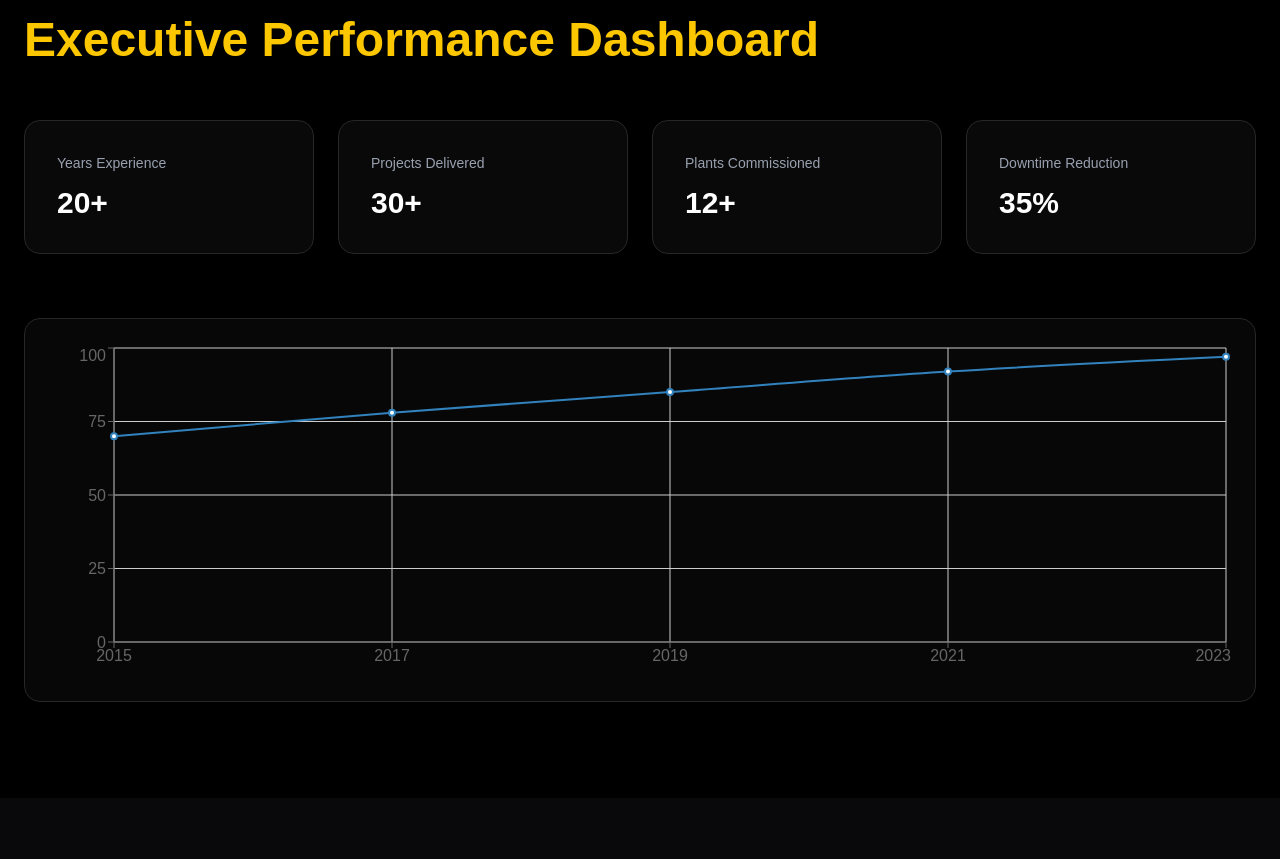
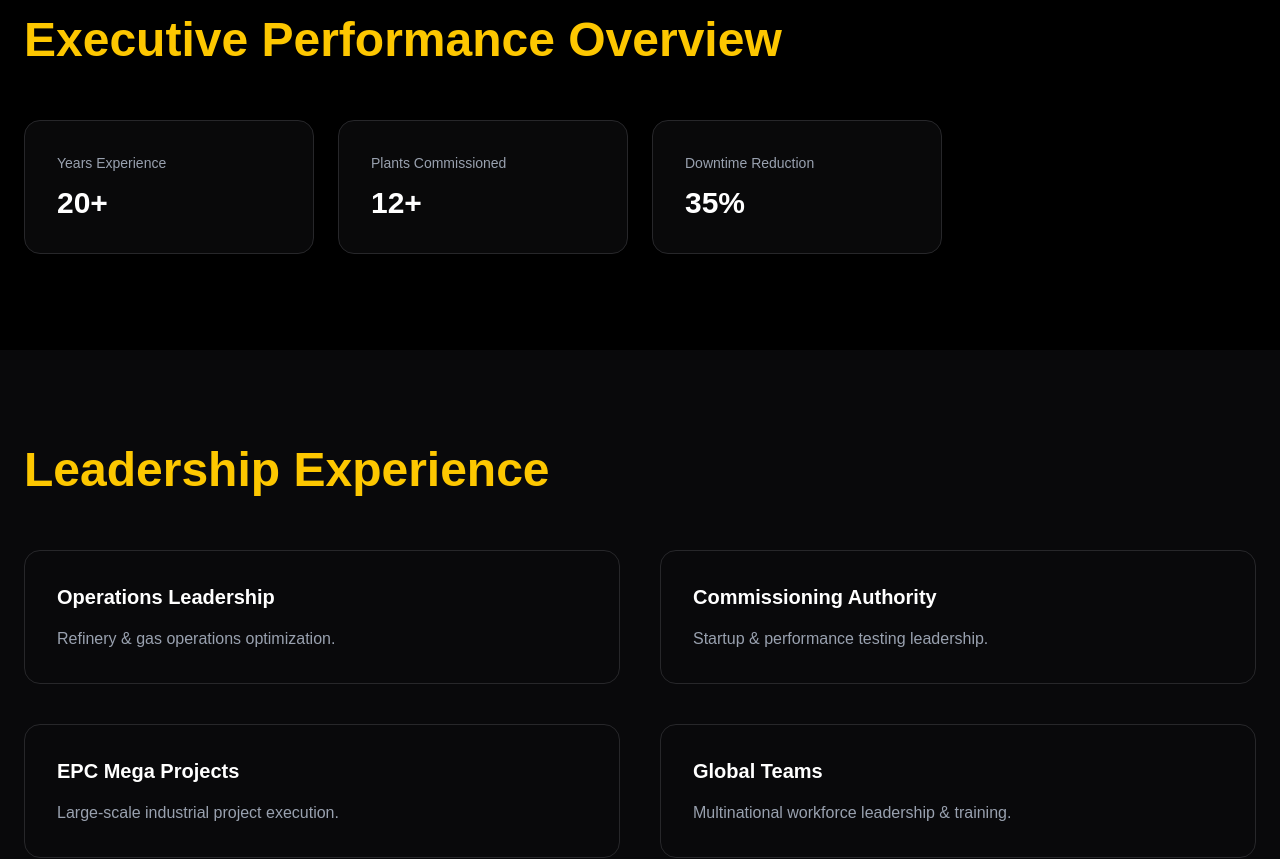
Before and after one commit to chemabdelfattah83/executive-portfolio, a Next.js app: page / in a window 1280 px wide. Shown: the part 880-1739 px from the top of the page. Built offline with nearby package versions, Linux system fonts and the light colour scheme.

Commit message:
final update

```diff
--- a/app/page.tsx
+++ b/app/page.tsx
@@ -1,32 +1,12 @@
 "use client";
-
-import { useMemo } from "react";
-import {
-  ResponsiveContainer,
-  LineChart,
-  Line,
-  XAxis,
-  YAxis,
-  Tooltip,
-  CartesianGrid
-} from "recharts";
 
 export default function Home() {
 
   const kpis = [
     { label: "Years Experience", value: "20+" },
-    { label: "Projects Delivered", value: "30+" },
     { label: "Plants Commissioned", value: "12+" },
     { label: "Downtime Reduction", value: "35%" }
   ];
-
-  const data = useMemo(() => [
-    { year: "2015", performance: 70 },
-    { year: "2017", performance: 78 },
-    { year: "2019", performance: 85 },
-    { year: "2021", performance: 92 },
-    { year: "2023", performance: 97 }
-  ], []);
 
   return (
     <main className="bg-black text-white min-h-screen">
@@ -40,7 +20,6 @@ export default function Home() {
 
           <nav className="hidden md:flex gap-8 text-sm text-gray-300">
             <a href="#overview">Overview</a>
-            <a href="#dashboard">Dashboard</a>
             <a href="#experience">Experience</a>
             <a href="#impact">Impact</a>
             <a href="#contact">Contact</a>
@@ -54,10 +33,9 @@ export default function Home() {
 
         <div className="relative z-10">
 
-          {/* removed framer-motion */}
           <img
             src="/profile.jpg"
-            alt="CEO"
+            alt="Executive"
             className="w-56 h-56 rounded-full mx-auto border-4 border-yellow-500 object-cover"
           />
 
@@ -78,13 +56,13 @@ export default function Home() {
       </section>
 
       {/* KPI DASHBOARD */}
-      <section id="dashboard" className="px-6 py-24 max-w-7xl mx-auto">
+      <section id="experience" className="px-6 py-24 max-w-7xl mx-auto">
 
         <h2 className="text-3xl md:text-5xl font-bold text-yellow-400 mb-14">
-          Executive Performance Dashboard
+          Executive Performance Overview
         </h2>
 
-        <div className="grid md:grid-cols-4 gap-6 mb-16">
+        <div className="grid md:grid-cols-4 gap-6">
           {kpis.map((k, i) => (
             <div key={i} className="border border-zinc-800 p-8 rounded-2xl bg-zinc-900/40 hover:border-yellow-500 transition">
               <p className="text-gray-400 text-sm">{k.label}</p>
@@ -94,23 +72,10 @@ export default function Home() {
             </div>
           ))}
         </div>
-
-        {/* PERFORMANCE CHART */}
-        <div className="h-96 border border-zinc-800 rounded-2xl p-6 bg-zinc-900/30">
-          <ResponsiveContainer width="100%" height="100%">
-            <LineChart data={data}>
-              <CartesianGrid />
-              <XAxis dataKey="year" />
-              <YAxis />
-              <Tooltip />
-              <Line type="monotone" dataKey="performance" strokeWidth={2} />
-            </LineChart>
-          </ResponsiveContainer>
-        </div>
       </section>
 
       {/* EXPERIENCE */}
-      <section id="experience" className="bg-zinc-950 py-24 px-6">
+      <section className="bg-zinc-950 py-24 px-6">
         <div className="max-w-7xl mx-auto">
 
           <h2 className="text-3xl md:text-5xl font-bold text-yellow-400 mb-14">
@@ -150,7 +115,7 @@ export default function Home() {
       <section id="contact" className="bg-zinc-950 py-24 text-center px-6">
 
         <h2 className="text-3xl md:text-5xl font-bold text-yellow-400 mb-10">
-          Contact Executive Office
+          Contact ME
         </h2>
 
         <div className="text-gray-300 space-y-3">
```
